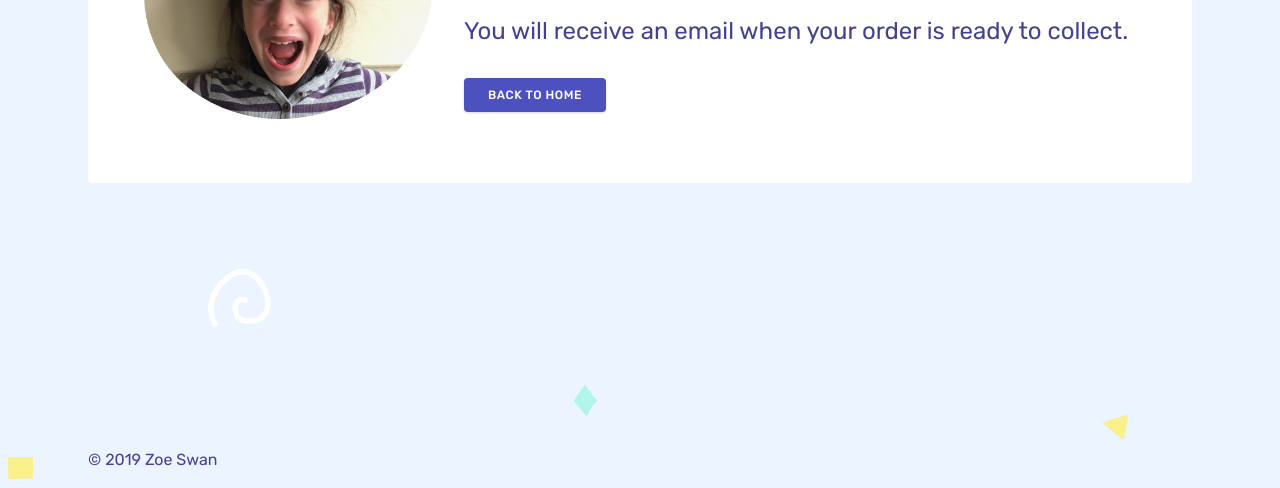
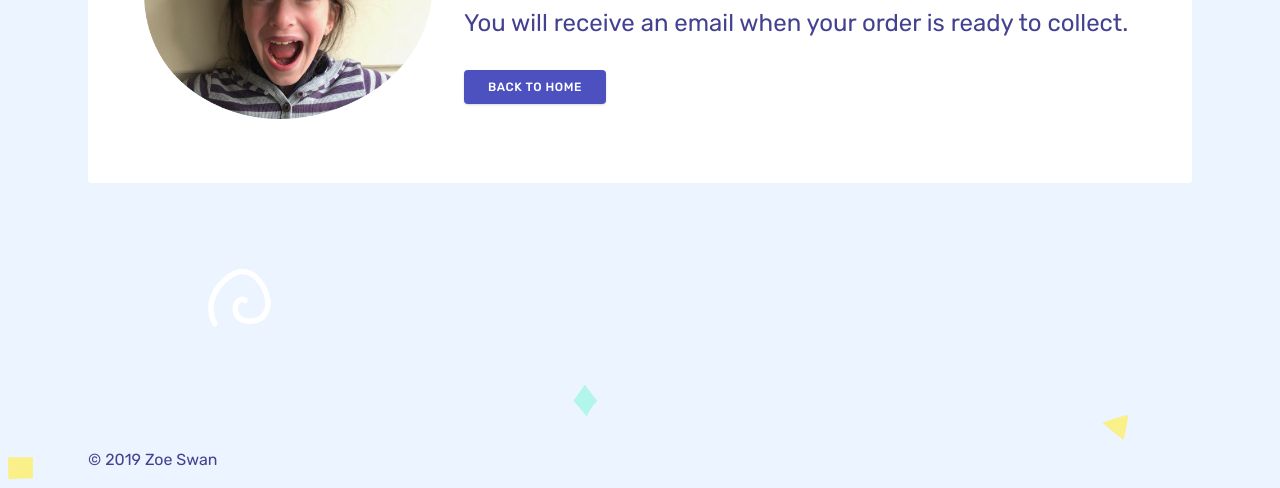
Before and after one commit to lukebennett88/accessoriesbyzo.com.au, a Gatsby site: page /success in a window 1280 px wide. Shown: the part 312-800 px from the top of the page. Built offline with nearby package versions, Linux system fonts and the light colour scheme; Gatsby itself is replaced by a stand-in of ours.

Commit message:
Remove typography.css

```diff
--- a/src/css/tailwind.css
+++ b/src/css/tailwind.css
@@ -1,6 +1,5 @@
 @import 'tailwindcss/base';
 @import 'tailwindcss/components';
-@import './typography.css';
 @import './components.css';
 @import 'tailwindcss/utilities';
 @import './utilities.css';
--- a/src/css/typography.css
+++ /dev/null
@@ -1,3 +0,0 @@
-p + p {
-  @apply mt-4;
-}
```
